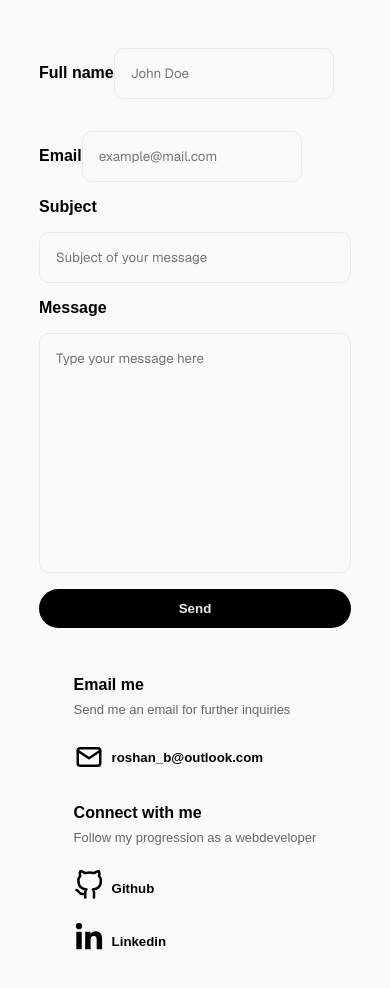
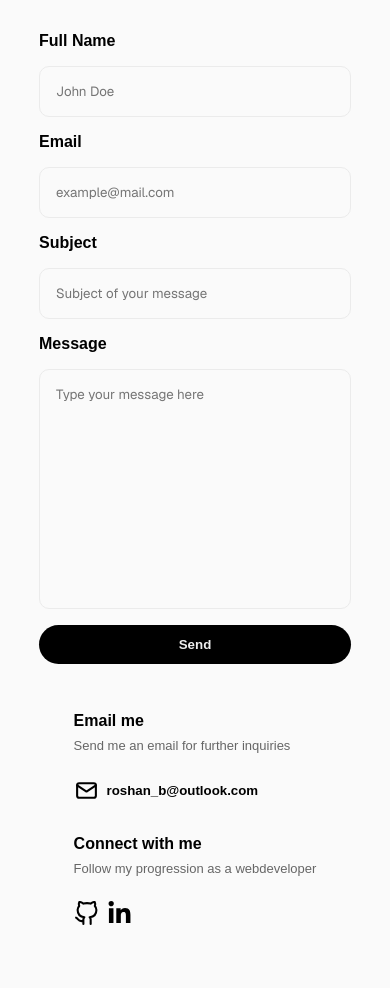
Before and after one commit to RoshanBansie/Portfolio, a Next.js app: page / in a window 390 px wide. Shown: the part 6280-7268 px from the top of the page. Built offline with nearby package versions, Linux system fonts and the light colour scheme.

Commit message:
contact form responsive gemaakt

```diff
--- a/components/home/contact/ContactForm.tsx
+++ b/components/home/contact/ContactForm.tsx
@@ -6,8 +6,6 @@ import "./contact.css"
 // Icons
 import { AiOutlineExclamationCircle } from "react-icons/ai"
 import { FaCheck } from "react-icons/fa6"
-import { TbMail } from "react-icons/tb"
-import { IoLocationOutline } from "react-icons/io5"
 
 // Components
 import Spinner from "@/components/widgets/spinner/Spinner"
@@ -105,8 +103,8 @@ export default function ContactForm() {
     return (
         <form className="contact-form" onSubmit={handleSubmit}>
             <div className="credentials-container">
-                <label>
-                    Full name
+                <div>
+                    <label htmlFor="full-name">Full Name</label>
                     <input
                         required
                         type="text"
@@ -118,9 +116,9 @@ export default function ContactForm() {
                         value={formData.fullName}
                         onChange={handleChange}
                     />
-                </label>
-                <label>
-                    Email
+                </div>
+                <div>
+                    <label htmlFor="email">Email</label>
                         <input
                             required
                             type="email"
@@ -132,7 +130,7 @@ export default function ContactForm() {
                             value={formData.email}
                             onChange={handleChange}
                         />
-                </label>
+                </div>
             </div>
             <label htmlFor="subject">Subject</label>
             <input
--- a/components/home/contact/ContactSection.tsx
+++ b/components/home/contact/ContactSection.tsx
@@ -38,13 +38,9 @@ export default function ContactSection() {
                             <Link href="https://github.com/RoshanBansie" target="_blank" className="icon">
                                 <FiGithub />
                             </Link>
-                            <h5>Github</h5>
-                        </div>
-                        <div className="social-container">
                             <Link href="https://linkedin.com/in/roshan-bansie-94a825301" target="_blank" className="icon">
                                 <FaLinkedinIn />
                             </Link>
-                            <h5>Linkedin</h5>
                         </div>
                     </li>
                 </ul>
--- a/components/home/contact/contact.css
+++ b/components/home/contact/contact.css
@@ -108,7 +108,7 @@ input:focus, textarea:focus {
 }
 
 .icon {
-    font-size: 30px;
+    font-size: 25px;
 }
 
 .social-container {
@@ -120,10 +120,13 @@ input:focus, textarea:focus {
 
 @media (max-width: 430px) {
     .contact-form {
-        width: 20rem;
+        width: 100%;
     }
     .credentials-container, .credentials-container label {
         display: block;
+    }
+    .credentials-container input {
+        width: 100%;
     }
     .contact-section-header {
         max-width: 90%;
```
Lines whose indentation alone changed are shown as unchanged.
